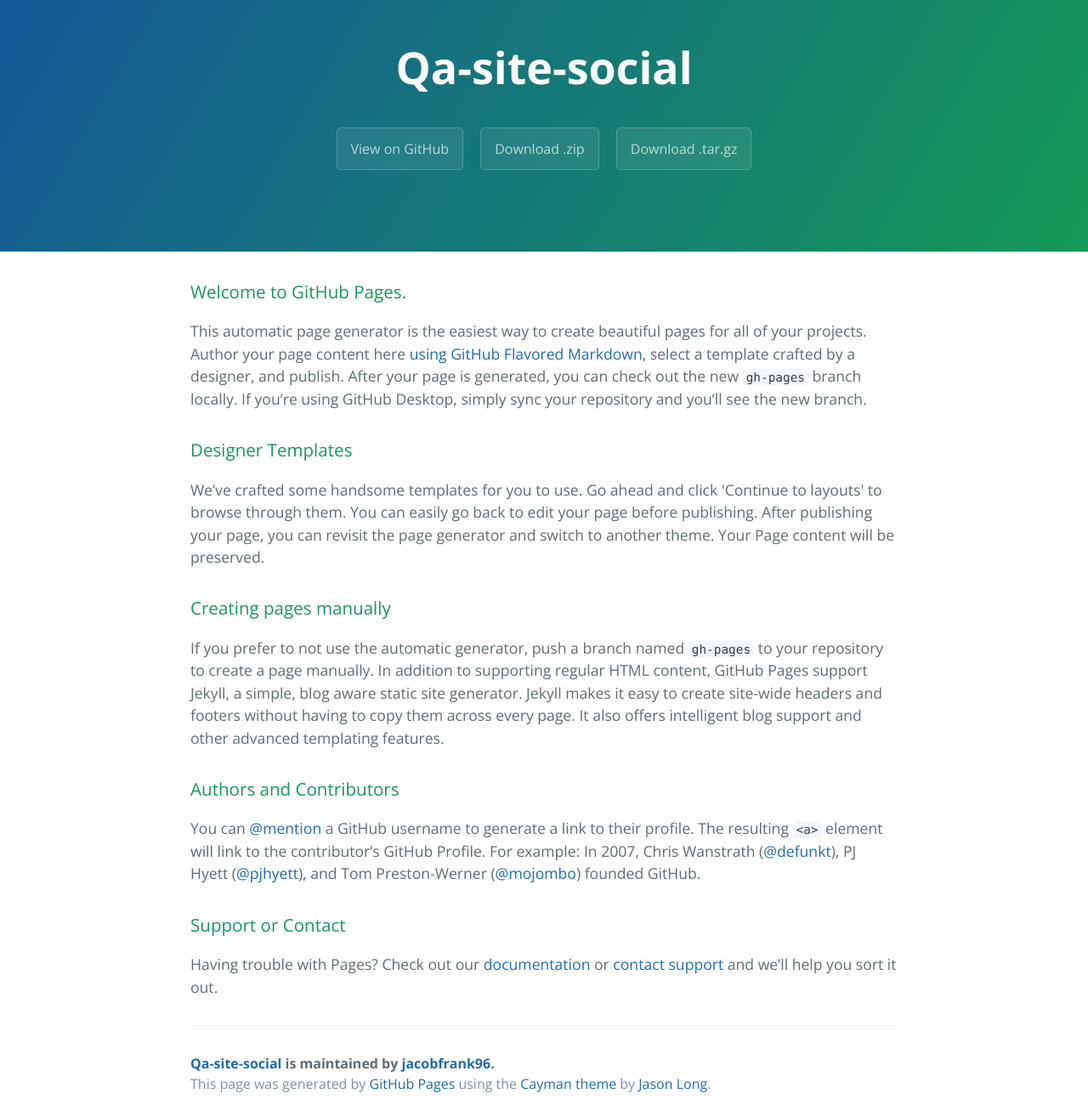
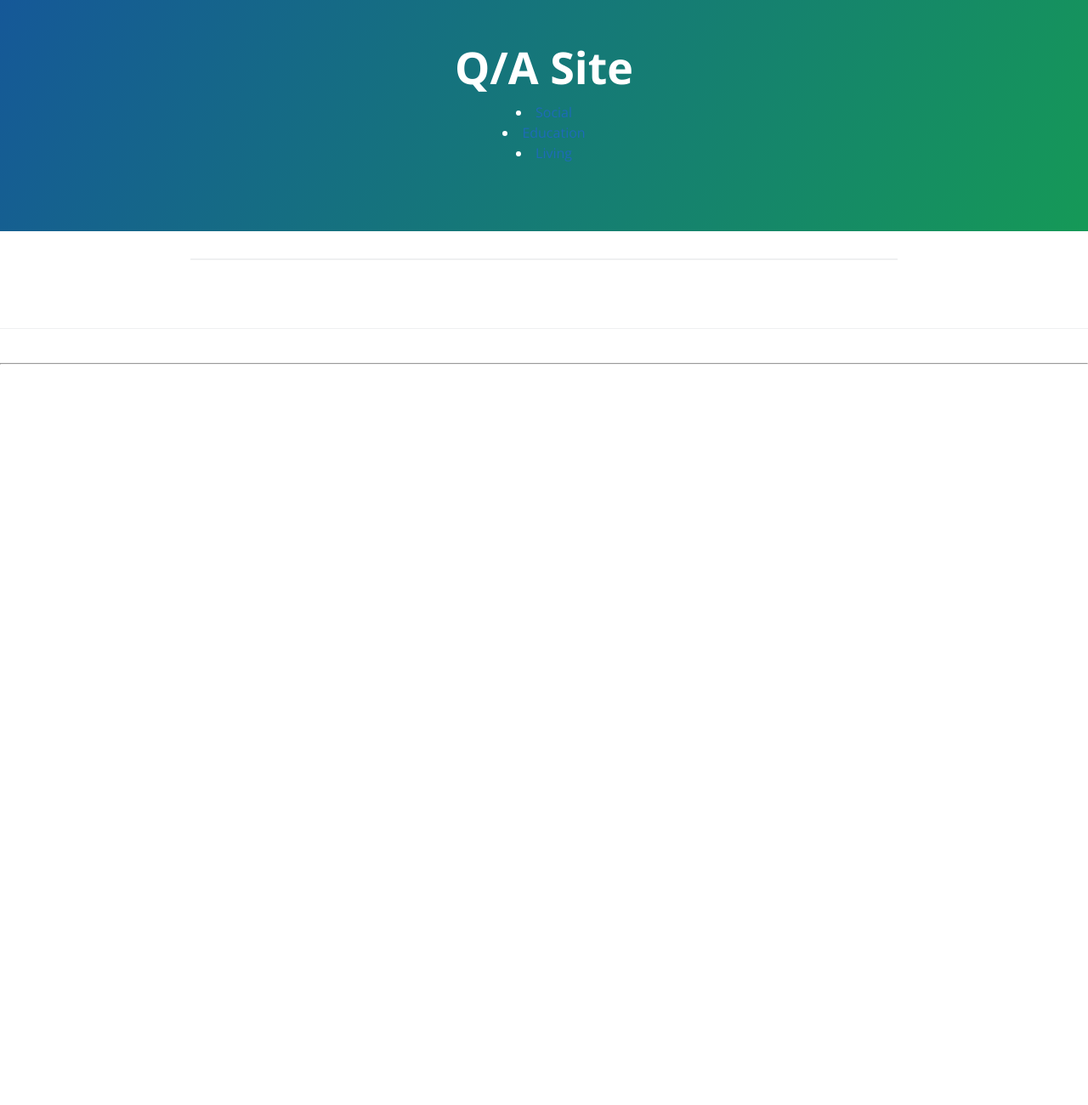
Before and after one commit to jacobfrank96/education, a plain HTML site: page index.html in a window 1280 px wide. Shown: the part 40-1340 px from the top of the page at 85% size. After the commit the page ends 800 px from the top, so only its background shows below. Drawn offline with nearby package versions, Linux system fonts and the light colour scheme.

Commit message:
Update index.html

```diff
--- a/index.html
+++ b/index.html
@@ -2,56 +2,39 @@
 <html lang="en-us">
   <head>
     <meta charset="UTF-8">
-    <title>Qa-site-social by jacobfrank96</title>
+    <title>Q/A Site</title>
     <meta name="viewport" content="width=device-width, initial-scale=1">
     <link rel="stylesheet" type="text/css" href="stylesheets/normalize.css" media="screen">
     <link href='https://fonts.googleapis.com/css?family=Open+Sans:400,700' rel='stylesheet' type='text/css'>
     <link rel="stylesheet" type="text/css" href="stylesheets/stylesheet.css" media="screen">
-    <link rel="stylesheet" type="text/css" href="stylesheets/github-light.css" media="screen">
   </head>
   <body>
-    <section class="page-header">
-      <h1 class="project-name">Qa-site-social</h1>
-      <h2 class="project-tagline"></h2>
-      <a href="https://github.com/jacobfrank96/QA-Site-Social" class="btn">View on GitHub</a>
-      <a href="https://github.com/jacobfrank96/QA-Site-Social/zipball/master" class="btn">Download .zip</a>
-      <a href="https://github.com/jacobfrank96/QA-Site-Social/tarball/master" class="btn">Download .tar.gz</a>
-    </section>
+    <div class="container">
 
-    <section class="main-content">
-      <h3>
-<a id="welcome-to-github-pages" class="anchor" href="#welcome-to-github-pages" aria-hidden="true"><span aria-hidden="true" class="octicon octicon-link"></span></a>Welcome to GitHub Pages.</h3>
+      <section class="page-header">
+        <h1 class="project-name">Q/A Site</h1>
+        <li><a href="http://jacobfrank96.github.io/QA-Site-Social/">Social</a</li>
+        <li><a href="http://jacobfrank96.github.io/Brianna/">Education</a</li>
+        <li><a href="http://jacobfrank96.github.io/Brianna/">Living</a</li>
 
-<p>This automatic page generator is the easiest way to create beautiful pages for all of your projects. Author your page content here <a href="https://guides.github.com/features/mastering-markdown/">using GitHub Flavored Markdown</a>, select a template crafted by a designer, and publish. After your page is generated, you can check out the new <code>gh-pages</code> branch locally. If you’re using GitHub Desktop, simply sync your repository and you’ll see the new branch.</p>
 
-<h3>
-<a id="designer-templates" class="anchor" href="#designer-templates" aria-hidden="true"><span aria-hidden="true" class="octicon octicon-link"></span></a>Designer Templates</h3>
+      </section>
 
-<p>We’ve crafted some handsome templates for you to use. Go ahead and click 'Continue to layouts' to browse through them. You can easily go back to edit your page before publishing. After publishing your page, you can revisit the page generator and switch to another theme. Your Page content will be preserved.</p>
+      <section class="main-content">
 
-<h3>
-<a id="creating-pages-manually" class="anchor" href="#creating-pages-manually" aria-hidden="true"><span aria-hidden="true" class="octicon octicon-link"></span></a>Creating pages manually</h3>
 
-<p>If you prefer to not use the automatic generator, push a branch named <code>gh-pages</code> to your repository to create a page manually. In addition to supporting regular HTML content, GitHub Pages support Jekyll, a simple, blog aware static site generator. Jekyll makes it easy to create site-wide headers and footers without having to copy them across every page. It also offers intelligent blog support and other advanced templating features.</p>
 
-<h3>
-<a id="authors-and-contributors" class="anchor" href="#authors-and-contributors" aria-hidden="true"><span aria-hidden="true" class="octicon octicon-link"></span></a>Authors and Contributors</h3>
+          <hr>
 
-<p>You can <a href="https://help.github.com/articles/basic-writing-and-formatting-syntax/#mentioning-users-and-teams" class="user-mention">@mention</a> a GitHub username to generate a link to their profile. The resulting <code>&lt;a&gt;</code> element will link to the contributor’s GitHub Profile. For example: In 2007, Chris Wanstrath (<a href="https://github.com/defunkt" class="user-mention">@defunkt</a>), PJ Hyett (<a href="https://github.com/pjhyett" class="user-mention">@pjhyett</a>), and Tom Preston-Werner (<a href="https://github.com/mojombo" class="user-mention">@mojombo</a>) founded GitHub.</p>
 
-<h3>
-<a id="support-or-contact" class="anchor" href="#support-or-contact" aria-hidden="true"><span aria-hidden="true" class="octicon octicon-link"></span></a>Support or Contact</h3>
-
-<p>Having trouble with Pages? Check out our <a href="https://help.github.com/pages">documentation</a> or <a href="https://github.com/contact">contact support</a> and we’ll help you sort it out.</p>
+        </ul>
+      </section>
 
       <footer class="site-footer">
-        <span class="site-footer-owner"><a href="https://github.com/jacobfrank96/QA-Site-Social">Qa-site-social</a> is maintained by <a href="https://github.com/jacobfrank96">jacobfrank96</a>.</span>
-
-        <span class="site-footer-credits">This page was generated by <a href="https://pages.github.com">GitHub Pages</a> using the <a href="https://github.com/jasonlong/cayman-theme">Cayman theme</a> by <a href="https://twitter.com/jasonlong">Jason Long</a>.</span>
+        <hr>
+        <p></p>
       </footer>
 
-    </section>
-
-
+    </div>
   </body>
 </html>
```
